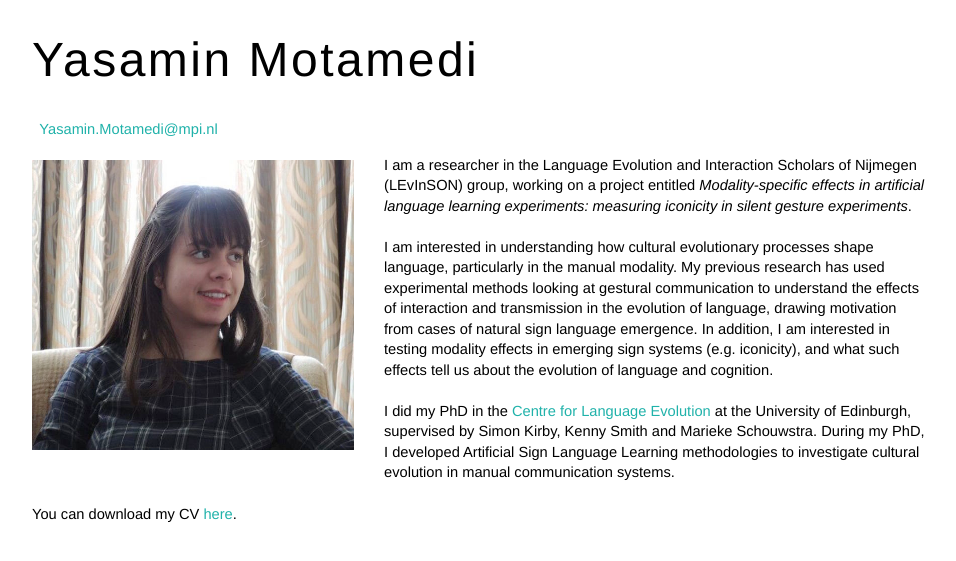
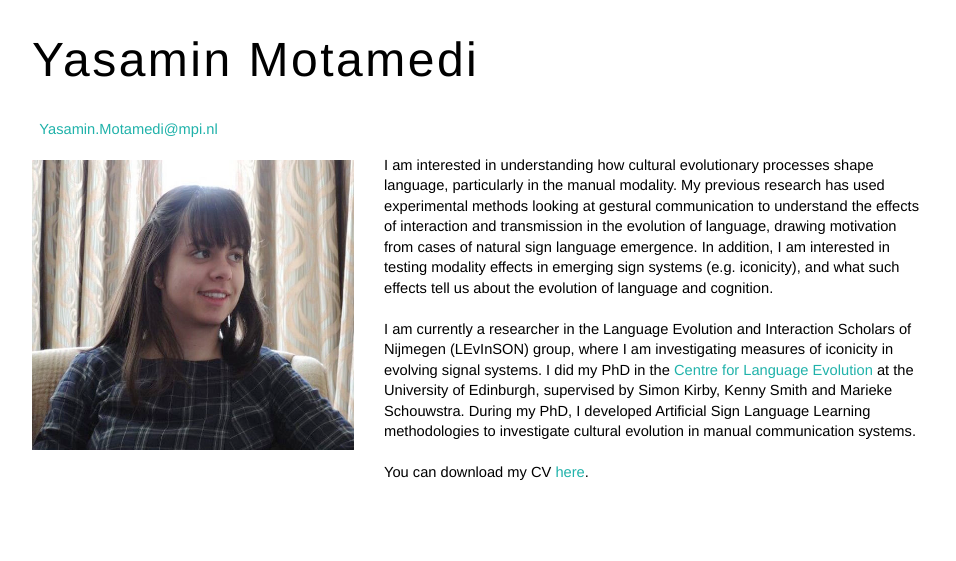
Before and after one commit to ymotamedi/ymotamedi.github.io, a Jekyll site: the page built from index.html, in a window 1280 px wide. Shown: the top 561 px of the page, without its empty margins (160-1116 px from the left). Built offline with Jekyll 4.4.1, drawn with Linux system fonts in a browser that asks for light colours.

Commit message:
Update index.html

```diff
--- a/index.html
+++ b/index.html
@@ -4,13 +4,12 @@ title: Yasamin Motamedi
 ---
 
 <p><img src="ym_web2.jpeg" style="float:left;width:322px;height:290px;margin-right:30px;margin-top:5px;margin-bottom:30px">
-  I am a researcher in the Language Evolution and Interaction Scholars of Nijmegen (LEvInSON) group, working on a project entitled <i>Modality-specific effects in artificial language learning experiments: measuring iconicity in silent gesture experiments</i>.
 
-  <br><br>
   I am interested in understanding how cultural evolutionary processes shape language, particularly in the manual modality. My
   previous research has used experimental methods looking at gestural communication to understand the effects of interaction and transmission in the evolution of language,
   drawing motivation from cases of natural sign language emergence. In addition, I am interested in testing modality effects in emerging sign systems (e.g. iconicity), and what such effects tell us about the evolution of language and cognition.
   <br><br>
+  I am currently a researcher in the Language Evolution and Interaction Scholars of Nijmegen (LEvInSON) group, where I am investigating measures of iconicity in evolving signal systems.
   I did my PhD in the <a href = "http://www.lel.ed.ac.uk/cle/" target = "_blank">Centre for Language Evolution</a> at the University of Edinburgh, supervised by Simon Kirby, Kenny Smith and Marieke Schouwstra. During my PhD, I developed Artificial Sign Language Learning methodologies to investigate cultural evolution in manual communication systems.
 
   <br><br>
```
